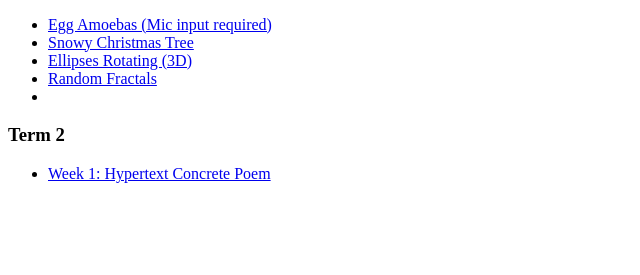
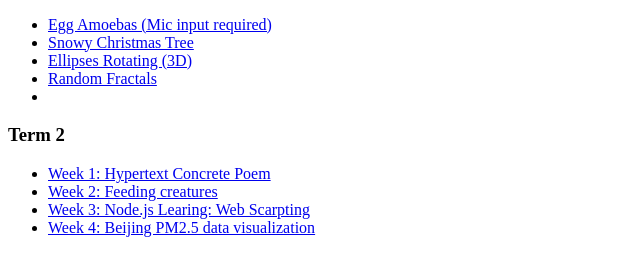
Before and after one commit to huichuan1999/wcc-portfolio, a plain HTML site: page index.html in a window 1280 px wide. Shown: the part 105-380 px from the top of the page, without its empty margins (0-640 px from the left). Drawn offline with Linux system fonts and the light colour scheme.

Commit message:
update links

```diff
--- a/index.html
+++ b/index.html
@@ -43,7 +43,15 @@
         <ul>
             <li>
                 <a href="https://huichuan1999.github.io/Virginia-Woolf-quotes/">Week 1: Hypertext Concrete Poem</a>
-
+            </li>
+            <li>
+                <a href="https://huichuan1999.github.io/feeding-creatures/">Week 2: Feeding creatures</a>
+            </li>
+            <li>
+                <a href="https://github.com/huichuan1999/node.jsLearning ">Week 3: Node.js Learing: Web Scarpting</a>
+            </li>
+            <li>
+                <a href="https://huichuan1999.github.io/Beijing-PM2.5-data-visualization/ ">Week 4: Beijing PM2.5 data visualization</a>
             </li>
         </ul>
 
```
